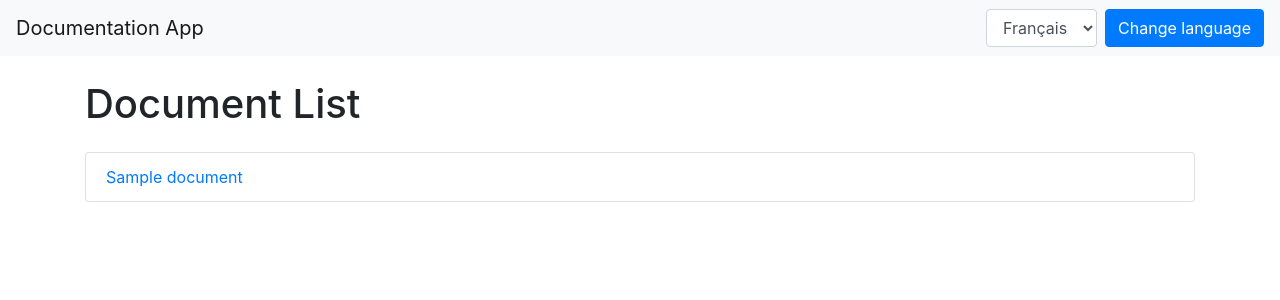
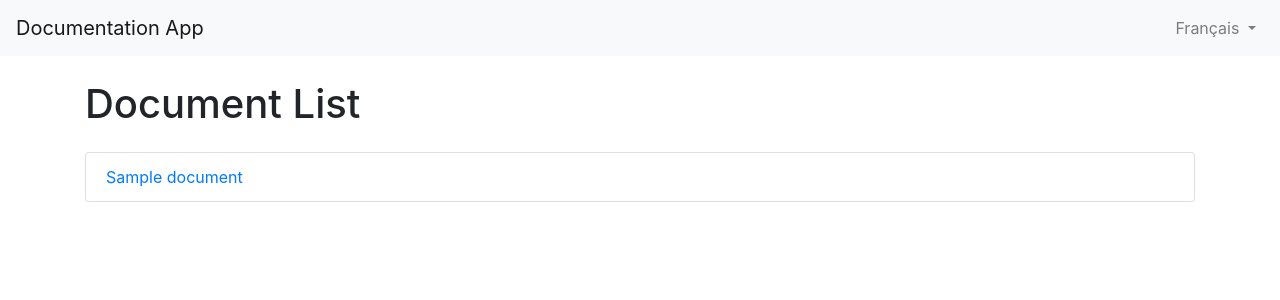
Before and after one commit to badzim/django-multilang, a Django app: page /fr/ in a window 1280 px wide. Shown: the top 300 px of the page. Run offline with Django 5.2, Linux system fonts and the light colour scheme; tables that the repository leaves empty hold one stand-in row (values such as "Sample post"); some libraries are stand-ins or nearby versions.

Commit message:
fix mobile page

```diff
--- a/documentation/templates/base.html
+++ b/documentation/templates/base.html
@@ -10,15 +10,26 @@
 </head>
 <body>
     <nav class="navbar navbar-expand-lg navbar-light bg-light">
-        <a class="navbar-brand" href="/"> {% translate 'Documentation App' %}</a>
+        <a class="navbar-brand" href="/">{% translate 'Documentation App' %}</a>
+        <button class="navbar-toggler" type="button" data-toggle="collapse" data-target="#navbarNav" aria-controls="navbarNav" aria-expanded="false" aria-label="Toggle navigation">
+            <span class="navbar-toggler-icon"></span>
+        </button>
         <div class="collapse navbar-collapse" id="navbarNav">
             <ul class="navbar-nav ml-auto">
-                <li class="nav-item">
-                    <form action="{% url 'set_language' %}" method="post" class="form-inline">
+                <li class="nav-item dropdown">
+                    <a class="nav-link dropdown-toggle" href="#" id="navbarDropdown" role="button" data-toggle="dropdown" aria-haspopup="true" aria-expanded="false">
+                        {% get_current_language as LANGUAGE_CODE %}
+                        {% if LANGUAGE_CODE == 'en' %}
+                            {% translate 'English' %}
+                        {% elif LANGUAGE_CODE == 'fr' %}
+                            {% translate 'French' %}
+                        {% endif %}
+                    </a>
+                    <div class="dropdown-menu dropdown-menu-right" aria-labelledby="navbarDropdown">
+                        <form action="{% url 'set_language' %}" method="post" class="p-3">
                             {% csrf_token %}
                             <input name="next" type="hidden" value="{{ redirect_to }}" />
-                        <select name="language" class="form-control mr-2">
-                            {% get_current_language as LANGUAGE_CODE %}
+                            <select name="language" class="form-control">
                                 {% get_available_languages as LANGUAGES %}
                                 {% for lang in LANGUAGES %}
                                     <option value="{{ lang.0 }}"{% if lang.0 == LANGUAGE_CODE %} selected{% endif %}>
@@ -26,8 +37,9 @@
                                     </option>
                                 {% endfor %}
                             </select>
-                        <input type="submit" value="{% translate 'Change language' %}" class="btn btn-primary">
+                            <button type="submit" class="btn btn-primary mt-2">{% translate 'Change language' %}</button>
                         </form>
+                    </div>
                 </li>
             </ul>
         </div>
```
Also changed, not shown: locale/en/LC_MESSAGES/django.po, locale/fr/LC_MESSAGES/django.po. Lines whose indentation alone changed are shown as unchanged.
